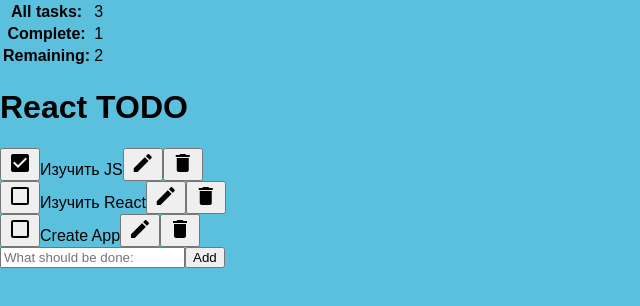
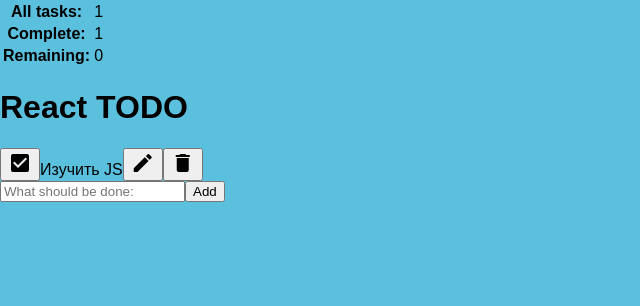
Before and after one commit to evgeniikotliarov/JavaScriptWorks, a React (Create React App) app in the folder React/todo/: page / in a window 1280 px wide. Shown: the top 306 px of the page, without its empty margins (0-640 px from the left). Built offline with nearby package versions, Linux system fonts and the light colour scheme.

Commit message:
Components

```diff
--- a/React/todo/src/App.js
+++ b/React/todo/src/App.js
@@ -10,7 +10,7 @@
 class App extends Component {
     constructor(props) {
         super(props);
-
+        console.log("constructor");
         this.state = {
             todos: this.props.initialData
         };
@@ -19,6 +19,14 @@
         this.handleDelete = this.handleDelete.bind(this);
         this.handleAdd = this.handleAdd.bind(this);
         this.handleEdit = this.handleEdit.bind(this);
+    }
+
+    componentWillMount() {
+        console.log("willMount");
+    }
+
+    componentDidMount() {
+        console.log('componentDidMount');
     }
 
     nextId() {
@@ -66,6 +74,7 @@
     }
 
     render() {
+        console.log('render');
         return (
             <main>
                 <Header title={this.props.title} todos={this.state.todos}/>
--- a/React/todo/src/components/Checkbox.js
+++ b/React/todo/src/components/Checkbox.js
@@ -10,7 +10,7 @@
     )
 }
 
-Checkbox.PropTypes = {
+Checkbox.propTypes = {
     checked: PropTypes.bool.isRequired,
     onChange: PropTypes.func.isRequired
 };
--- a/React/todo/src/components/Todo.js
+++ b/React/todo/src/components/Todo.js
@@ -14,6 +14,17 @@
         };
 
         this.handleSubmit = this.handleSubmit.bind(this);
+
+    }
+
+    componentWillReceiveProps(nextProps){
+        console.log(nextProps);
+    }
+
+    componentWillUpdate(nextProps, nextState){
+        console.log('componentWillUpdate');
+        console.log('nextState', nextState);
+        console.log('nextProps', nextProps);
 
     }
 
--- a/React/todo/src/todos.js
+++ b/React/todo/src/todos.js
@@ -4,16 +4,16 @@
         title: 'Изучить JS',
         completed: true
     },
-    {
-        id:2,
-        title: 'Изучить React',
-        completed: false
-    },
-    {
-        id:3,
-        title: 'Create App',
-        completed: false
-    }
+    // {
+    //     id:2,
+    //     title: 'Изучить React',
+    //     completed: false
+    // },
+    // {
+    //     id:3,
+    //     title: 'Create App',
+    //     completed: false
+    // }
 ];
 
 export default todos;
```
